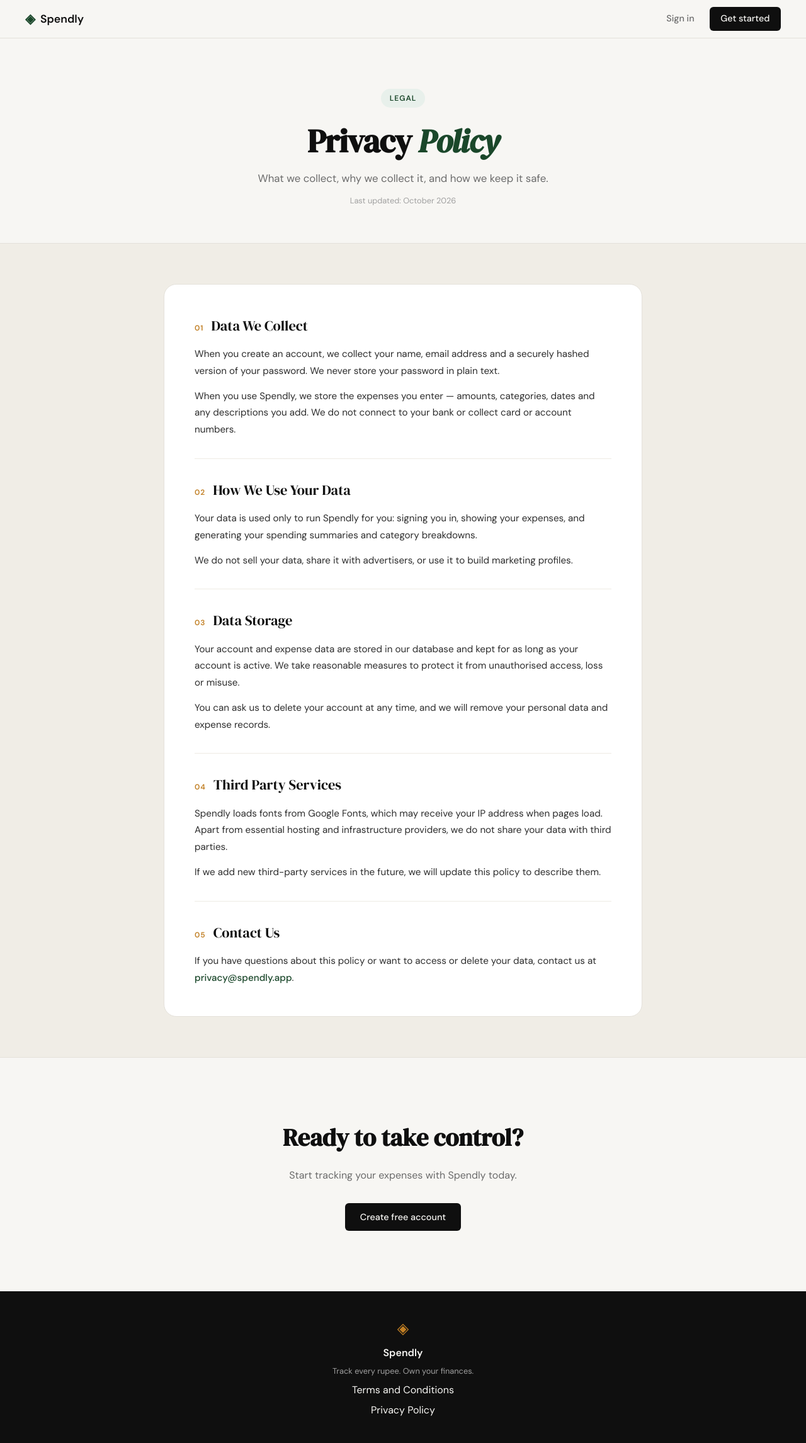
After one commit to Devika35/spendly, a Flask app: page /privacy in a window 1280 px wide. The commit adds this page. Shown: the whole page at 63% size. Run offline with Flask 3, Linux system fonts and the light colour scheme.

Commit message:
landing: add privacy policy page  and route

```diff
--- a/app.py
+++ b/app.py
@@ -25,6 +25,11 @@ def login():
 @app.route("/terms")
 def terms():
     return render_template("terms.html")
+
+
+@app.route("/privacy")
+def privacy():
+    return render_template("privacy.html")
 
 
 # ------------------------------------------------------------------ #
--- a/static/css/style.css
+++ b/static/css/style.css
@@ -596,6 +596,13 @@ a { color: inherit; text-decoration: none; }
 
 .legal-block p + p { margin-top: 0.85rem; }
 
+.legal-block a {
+    color: var(--accent);
+    font-weight: 500;
+}
+
+.legal-block a:hover { text-decoration: underline; }
+
 /* ------------------------------------------------------------------ */
 /* Responsive                                                          */
 /* ------------------------------------------------------------------ */
--- a/templates/base.html
+++ b/templates/base.html
@@ -35,7 +35,7 @@
             <span class="footer-name">Spendly</span>
             <p class="footer-copy">Track every rupee. Own your finances.</p>
             <a href="{{ url_for('terms') }}">Terms and Conditions</a>
-            <a href="#">Privacy Policy</a>
+            <a href="{{ url_for('privacy') }}">Privacy Policy</a>
         </div>
     </footer>
 
--- /dev/null
+++ b/templates/privacy.html
@@ -0,0 +1,92 @@
+{% extends "base.html" %}
+
+{% block title %}Privacy Policy — Spendly{% endblock %}
+
+{% block content %}
+
+<section class="legal-hero">
+    <div class="legal-hero-inner">
+        <div class="hero-badge">Legal</div>
+        <h1 class="legal-title">Privacy <em>Policy</em></h1>
+        <p class="legal-subtitle">
+            What we collect, why we collect it, and how we keep it safe.
+        </p>
+        <p class="legal-updated">Last updated: October 2026</p>
+    </div>
+</section>
+
+<section class="legal-section">
+    <div class="legal-card">
+
+        <div class="legal-block">
+            <h2><span class="legal-num">01</span>Data We Collect</h2>
+            <p>
+                When you create an account, we collect your name, email address and a
+                securely hashed version of your password. We never store your password in
+                plain text.
+            </p>
+            <p>
+                When you use Spendly, we store the expenses you enter — amounts,
+                categories, dates and any descriptions you add. We do not connect to your
+                bank or collect card or account numbers.
+            </p>
+        </div>
+
+        <div class="legal-block">
+            <h2><span class="legal-num">02</span>How We Use Your Data</h2>
+            <p>
+                Your data is used only to run Spendly for you: signing you in, showing your
+                expenses, and generating your spending summaries and category breakdowns.
+            </p>
+            <p>
+                We do not sell your data, share it with advertisers, or use it to build
+                marketing profiles.
+            </p>
+        </div>
+
+        <div class="legal-block">
+            <h2><span class="legal-num">03</span>Data Storage</h2>
+            <p>
+                Your account and expense data are stored in our database and kept for as
+                long as your account is active. We take reasonable measures to protect it
+                from unauthorised access, loss or misuse.
+            </p>
+            <p>
+                You can ask us to delete your account at any time, and we will remove your
+                personal data and expense records.
+            </p>
+        </div>
+
+        <div class="legal-block">
+            <h2><span class="legal-num">04</span>Third Party Services</h2>
+            <p>
+                Spendly loads fonts from Google Fonts, which may receive your IP address
+                when pages load. Apart from essential hosting and infrastructure providers,
+                we do not share your data with third parties.
+            </p>
+            <p>
+                If we add new third-party services in the future, we will update this
+                policy to describe them.
+            </p>
+        </div>
+
+        <div class="legal-block">
+            <h2><span class="legal-num">05</span>Contact Us</h2>
+            <p>
+                If you have questions about this policy or want to access or delete your
+                data, contact us at <a href="mailto:privacy@spendly.app">privacy@spendly.app</a>.
+            </p>
+        </div>
+
+    </div>
+</section>
+
+<section class="cta-section">
+    <div class="cta-inner">
+        <h2 class="cta-title">Ready to take control?</h2>
+        <p class="cta-body">Start tracking your expenses with Spendly today.</p>
+        <a href="{{ url_for('register') }}" class="btn-primary">Create free account</a>
+    </div>
+</section>
+
+{% endblock %}
```
